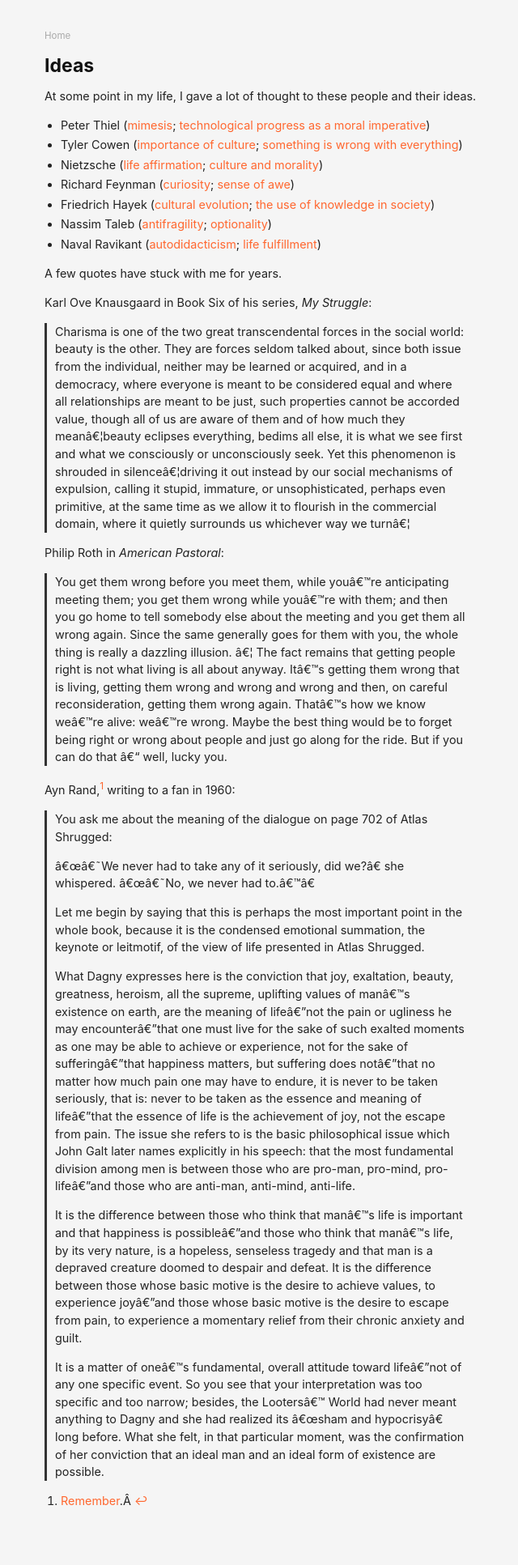
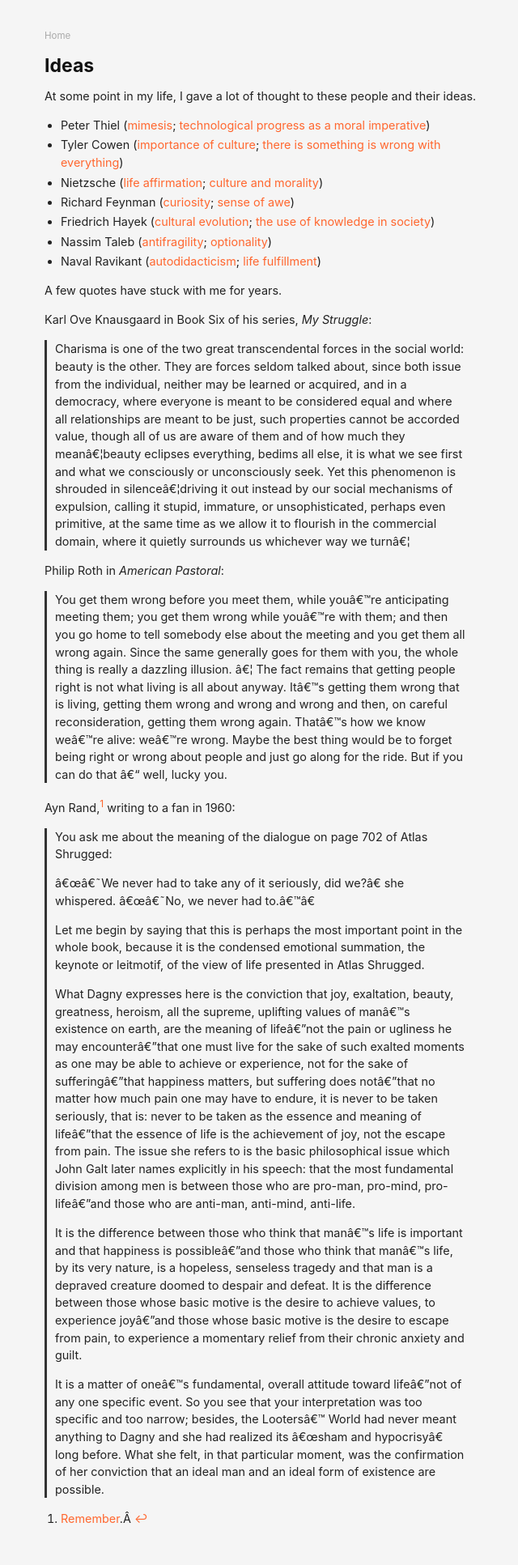
Before and after one commit to danschlz/danschulz.github.io, a Jekyll site: the page built from ideas.md, in a window 1280 px wide. Shown: the whole page at 81% size, without its empty margins (305-945 px from the left). Built offline with Jekyll 4.4.1, drawn with Linux system fonts in a browser that asks for light colours; before the commit the page ends 1911 px from its top, so only the background shows below that.

Commit message:
Update ideas.md

```diff
--- a/ideas.md
+++ b/ideas.md
@@ -6,7 +6,7 @@ permalink: /ideas/
 At some point in my life, I gave a lot of thought to these people and their ideas.
 
 * Peter Thiel ([mimesis](https://iep.utm.edu/girard/#H2); [technological progress as a moral imperative](https://youtu.be/F3EBfS9IcB4?t=3868))
-* Tyler Cowen ([importance of culture](https://marginalrevolution.com/marginalrevolution/2018/12/deconstructing-cultural-codes.html); [something is wrong with everything](https://marginalrevolution.com/marginalrevolution/2015/04/tyler-cowens-three-laws.html))
+* Tyler Cowen ([importance of culture](https://marginalrevolution.com/marginalrevolution/2018/12/deconstructing-cultural-codes.html); [there is something is wrong with everything](https://marginalrevolution.com/marginalrevolution/2015/04/tyler-cowens-three-laws.html))
 * Nietzsche ([life affirmation](https://plato.stanford.edu/entries/nietzsche/#Affi); [culture and morality](https://en.wikipedia.org/wiki/Master%E2%80%93slave_morality))
 * Richard Feynman ([curiosity](https://www.youtube.com/watch?v=lmTmGLzPVyM); [sense of awe](https://www.youtube.com/watch?v=36GT2zI8lVA))
 * Friedrich Hayek ([cultural evolution](https://www.docdroid.net/n8mk5H9/the-three-sources-of-human-values-pdf); [the use of knowledge in society](http://www.econlib.org/library/Essays/hykKnw1.html))
```
